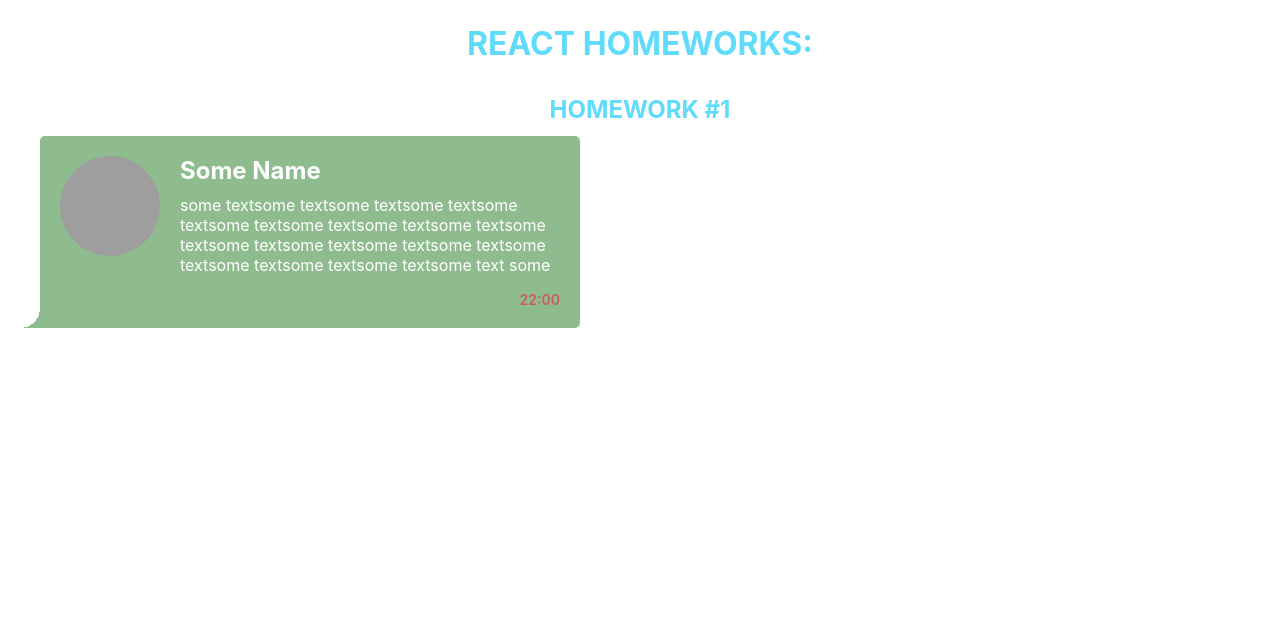
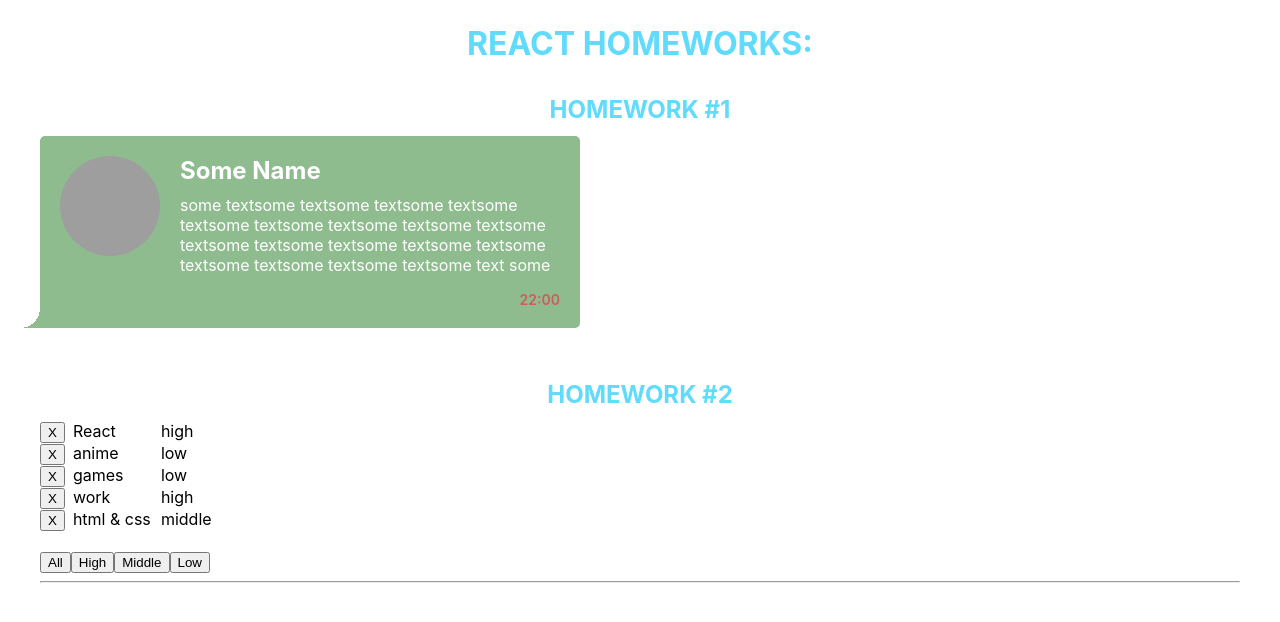
Before and after one commit to Odinokun/incub-ignat, a React (Create React App) app: page / in a window 1280 px wide. Shown: the top 622 px of the page. Built offline with nearby package versions, Linux system fonts and the light colour scheme; grey boxes are pictures that could not be loaded.

Commit message:
did lesson #2

```diff
--- a/src/index.css
+++ b/src/index.css
@@ -35,3 +35,9 @@
   margin: 0 auto;
   padding: 20px 40px;
 }
+
+.affairSpan {
+  display: inline-block;
+  min-width: 80px;
+  padding-left: 8px;
+}
--- a/src/p1-main/m1-ui/u1-app/App.tsx
+++ b/src/p1-main/m1-ui/u1-app/App.tsx
@@ -3,13 +3,14 @@
 import React from 'react'
 
 import HW1 from '../../../p2-homeworks/h1/HW1'
+import HW2 from '../../../p2-homeworks/h2/HW2';
 
 function App() {
   return (
     <div className={s.App}>
       <h1 className='title'>react homeworks:</h1>
       <HW1/>
-      {/*<HW2/>*/}
+      <HW2/>
       {/*<HW3/>*/}
       {/*<HW4/>*/}
       {/*<HW5/>*/}
--- a/src/p2-homeworks/h2/Affair.tsx
+++ b/src/p2-homeworks/h2/Affair.tsx
@@ -1,21 +1,23 @@
 import React from 'react'
+import {AffairType} from './HW2';
 
 type AffairPropsType = {
-    // key не нужно типизировать
-    affair: any // need to fix any
-    deleteAffairCallback: any // need to fix any
+  affair: AffairType
+  deleteAffairCallback: (_id: number) => void
 }
 
 function Affair(props: AffairPropsType) {
-    const deleteCallback = () => {}// need to fix
+  const deleteCallback = () => {
+    props.deleteAffairCallback(props.affair._id)
+  }
 
-    return (
-        <div>
-            // show some text
-
-            <button onClick={deleteCallback}>X</button>
-        </div>
-    )
+  return (
+    <div>
+      <button onClick={deleteCallback}>X</button>
+      <span className="affairSpan">{props.affair.name}</span>
+      <span className="affairSpan">{props.affair.priority}</span>
+    </div>
+  )
 }
 
 export default Affair
--- a/src/p2-homeworks/h2/Affairs.tsx
+++ b/src/p2-homeworks/h2/Affairs.tsx
@@ -1,31 +1,39 @@
 import React from 'react'
 import Affair from './Affair'
-import {AffairType} from './HW2'
+import {AffairType, FilterType} from './HW2'
 
-type AffairsPropsType = { // need to fix any
-    data: any
-    setFilter: any
-    deleteAffairCallback: any
+type AffairsPropsType = {
+  data: Array<AffairType>
+  setFilter: (val: FilterType) => void
+  deleteAffairCallback: (_id: number) => void
 }
 
 function Affairs(props: AffairsPropsType) {
   const mappedAffairs = props.data.map((a: AffairType) => (
-        <Affair // should work
-            key={a._id} // кеи ОБЯЗАТЕЛЬНЫ в 99% - так что лучше их писать всегда при создании компонент в мапе
+    <Affair
+      key={a._id}
       affair={a}
       deleteAffairCallback={props.deleteAffairCallback}
     />
   ))
 
-    const setAll = () => {} // need to fix
-    const setHigh = () => {}
-    const setMiddle = () => {}
-    const setLow = () => {}
+  const setAll = () => {
+    props.setFilter('all')
+  }
+  const setHigh = () => {
+    props.setFilter('high')
+  }
+  const setMiddle = () => {
+    props.setFilter('middle')
+  }
+  const setLow = () => {
+    props.setFilter('low')
+  }
 
   return (
     <div>
-
       {mappedAffairs}
+      <br/>
 
       <button onClick={setAll}>All</button>
       <button onClick={setHigh}>High</button>
--- a/src/p2-homeworks/h2/HW2.tsx
+++ b/src/p2-homeworks/h2/HW2.tsx
@@ -1,13 +1,18 @@
 import React, {useState} from 'react'
 import Affairs from './Affairs'
+import {log} from 'util';
 
 // types
-export type AffairPriorityType = any // need to fix any
-export type AffairType = any // need to fix any
+export type AffairPriorityType = 'high' | 'middle' | 'low'
+export type AffairType = {
+  _id: number
+  name: string
+  priority: AffairPriorityType
+}
 export type FilterType = 'all' | AffairPriorityType
 
 // constants
-const defaultAffairs: any = [ // need to fix any
+const defaultAffairs: Array<AffairType> = [
   {_id: 1, name: 'React', priority: 'high'},
   {_id: 2, name: 'anime', priority: 'low'},
   {_id: 3, name: 'games', priority: 'low'},
@@ -16,36 +21,33 @@
 ]
 
 // pure helper functions
-export const filterAffairs = (affairs: any, filter: any): any => { // need to fix any
-    if (filter === 'all') return affairs
-    else return // need to fix
+export const filterAffairs = (affairs: Array<AffairType>, filter: FilterType): Array<AffairType> => { // need to fix any
+  if (filter === 'high') return affairs.filter(a => a.priority === 'high')
+  else if (filter === 'middle') return affairs.filter(a => a.priority === 'middle')
+  else if (filter === 'low') return affairs.filter(a => a.priority === 'low')
+  else return affairs
 }
-export const deleteAffair = (affairs: any, _id: any): any => { // need to fix any
-    return // need to fix
+
+export const deleteAffair = (affairs: Array<AffairType>, _id: number): Array<AffairType> => { // need to fix any
+  return affairs.filter(a => a._id !== _id)
 }
 
 function HW2() {
-    const [affairs, setAffairs] = useState<any>(defaultAffairs) // need to fix any
+  const [affairs, setAffairs] = useState<Array<AffairType>>(defaultAffairs)
   const [filter, setFilter] = useState<FilterType>('all')
 
   const filteredAffairs = filterAffairs(affairs, filter)
-    const deleteAffairCallback = (_id: any) => setAffairs(deleteAffair(affairs, _id)) // need to fix any
+  const deleteAffairCallback = (_id: number) => setAffairs(deleteAffair(affairs, _id))
 
   return (
-        <div>
-            <hr/>
-            homeworks 2
+    <div className="container">
+      <h2 className='subtitle'>homework #2</h2>
 
-            {/*should work (должно работать)*/}
       <Affairs
         data={filteredAffairs}
         setFilter={setFilter}
         deleteAffairCallback={deleteAffairCallback}
       />
-
-            <hr/>
-            {/*для личного творчества, могу проверить*/}
-            {/*<AlternativeAffairs/>*/}
       <hr/>
     </div>
   )
```
Lines whose indentation alone changed are shown as unchanged.
